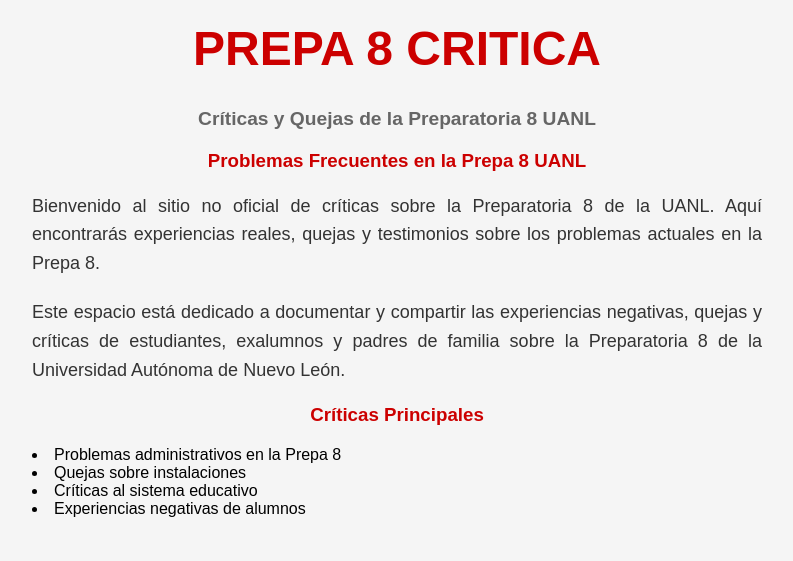
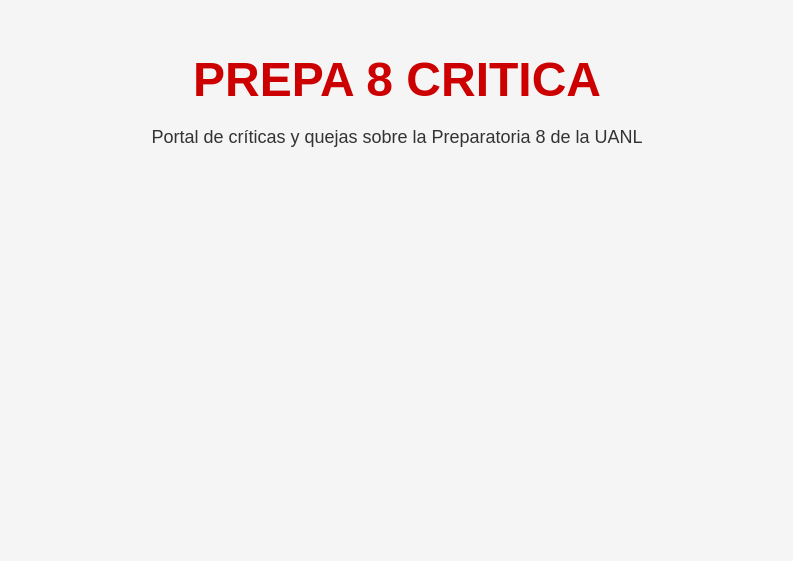
Before and after one commit to Gameoncode/prepa8critica, a plain HTML site: page index.html in a window 1280 px wide. Shown: the whole page, without its empty margins (243-1036 px from the left). Drawn offline with Linux system fonts and the light colour scheme.

Commit message:
Simplificar diseño manteniendo SEO

```diff
--- a/index.html
+++ b/index.html
@@ -3,69 +3,33 @@
 <head>
     <meta charset="UTF-8">
     <meta name="viewport" content="width=device-width, initial-scale=1.0">
-    <title>PREPA 8 CRITICA | Quejas y Problemas de la Preparatoria 8 UANL</title>
+    <title>PREPA 8 CRITICA</title>
 
-    <!-- Meta tags básicos -->
-    <meta name="description" content="PREPA 8 CRITICA - Quejas y problemas de la Preparatoria 8 UANL. Experiencias reales y testimonios de alumnos.">
+    <!-- SEO tags ocultos -->
+    <meta name="description" content="PREPA 8 CRITICA - Portal de quejas, críticas y problemas de la Preparatoria 8 UANL">
     <meta name="keywords" content="prepa 8 critica, preparatoria 8 uanl problemas, prepa 8 uanl quejas">
     <meta name="robots" content="index, follow">
 
-    <!-- Open Graph básico -->
-    <meta property="og:title" content="PREPA 8 CRITICA">
-    <meta property="og:description" content="Quejas y problemas de la Preparatoria 8 UANL">
-    <meta property="og:type" content="website">
-
     <style>
-        /* Estilos base */
-        * {
-            margin: 0;
-            padding: 0;
-            box-sizing: border-box;
-        }
-
         body {
             font-family: Arial, sans-serif;
             margin: 0;
-            padding: 0;
+            padding: 20px;
             background-color: #f5f5f5;
-            min-height: 100vh;
-            display: flex;
-            flex-direction: column;
-        }
-
-        .container {
-            width: 90%;
-            max-width: 800px;
-            margin: 0 auto;
             text-align: center;
-            padding: 20px;
         }
 
         h1 {
             color: #cc0000;
-            font-size: clamp(32px, 6vw, 48px);
-            margin-bottom: 30px;
-            word-wrap: break-word;
-            line-height: 1.2;
+            font-size: 48px;
+            margin-bottom: 20px;
         }
 
         p {
-            line-height: 1.6;
+            font-size: 18px;
             color: #333;
-            text-align: justify;
-            font-size: clamp(16px, 3vw, 18px);
-            margin-bottom: 20px;
-        }
-
-        article {
-            margin: 20px 0;
-            padding: 0 15px;
-        }
-
-        ul {
-            text-align: left;
-            margin: 20px 0;
-            list-style-position: inside;
+            max-width: 600px;
+            margin: 0 auto;
         }
 
         /* Modo oscuro */
@@ -80,52 +44,10 @@
                 color: #ff4444;
             }
         }
-
-        /* Responsive */
-        @media screen and (max-width: 480px) {
-            .container {
-                width: 100%;
-                padding: 10px;
-            }
-            h1 {
-                padding: 0 10px;
-            }
-            p {
-                padding: 0 5px;
-            }
-        }
     </style>
 </head>
 <body>
-    <main>
-        <div class="container">
-            <header>
-                <h1>PREPA 8 CRITICA</h1>
-                <h2 style="color: #666; font-size: 1.2em; margin-bottom: 20px;">Críticas y Quejas de la Preparatoria 8 UANL</h2>
-            </header>
-
-            <article>
-                <section>
-                    <h3 style="color: #cc0000; margin: 20px 0;">Problemas Frecuentes en la Prepa 8 UANL</h3>
-                    <p>
-                        Bienvenido al sitio no oficial de críticas sobre la Preparatoria 8 de la UANL. Aquí encontrarás experiencias reales, quejas y testimonios sobre los problemas actuales en la Prepa 8.
-                    </p>
-                    <p>
-                        Este espacio está dedicado a documentar y compartir las experiencias negativas, quejas y críticas de estudiantes, exalumnos y padres de familia sobre la Preparatoria 8 de la Universidad Autónoma de Nuevo León.
-                    </p>
-                </section>
-
-                <section>
-                    <h3 style="color: #cc0000; margin: 20px 0;">Críticas Principales</h3>
-                    <ul>
-                        <li>Problemas administrativos en la Prepa 8</li>
-                        <li>Quejas sobre instalaciones</li>
-                        <li>Críticas al sistema educativo</li>
-                        <li>Experiencias negativas de alumnos</li>
-                    </ul>
-                </section>
-            </article>
-        </div>
-    </main>
+    <h1>PREPA 8 CRITICA</h1>
+    <p>Portal de críticas y quejas sobre la Preparatoria 8 de la UANL</p>
 </body>
 </html>
```
